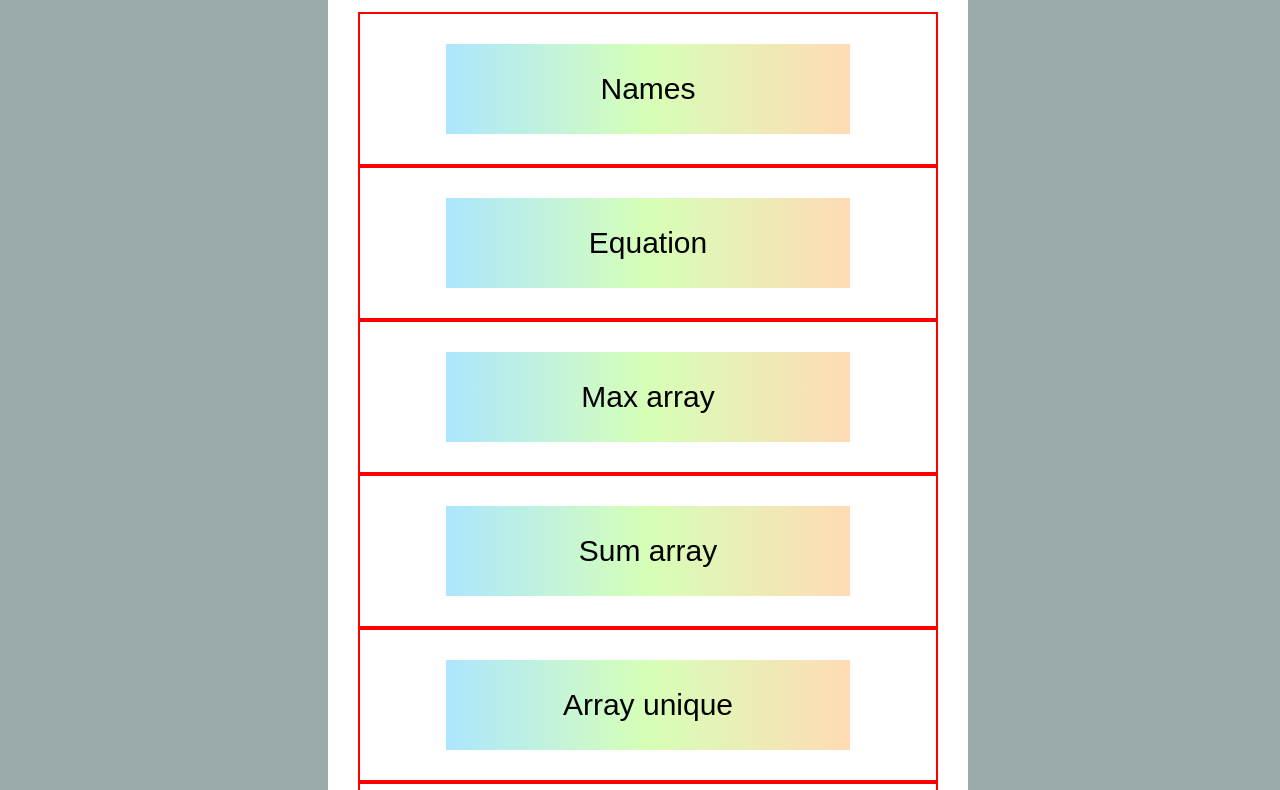
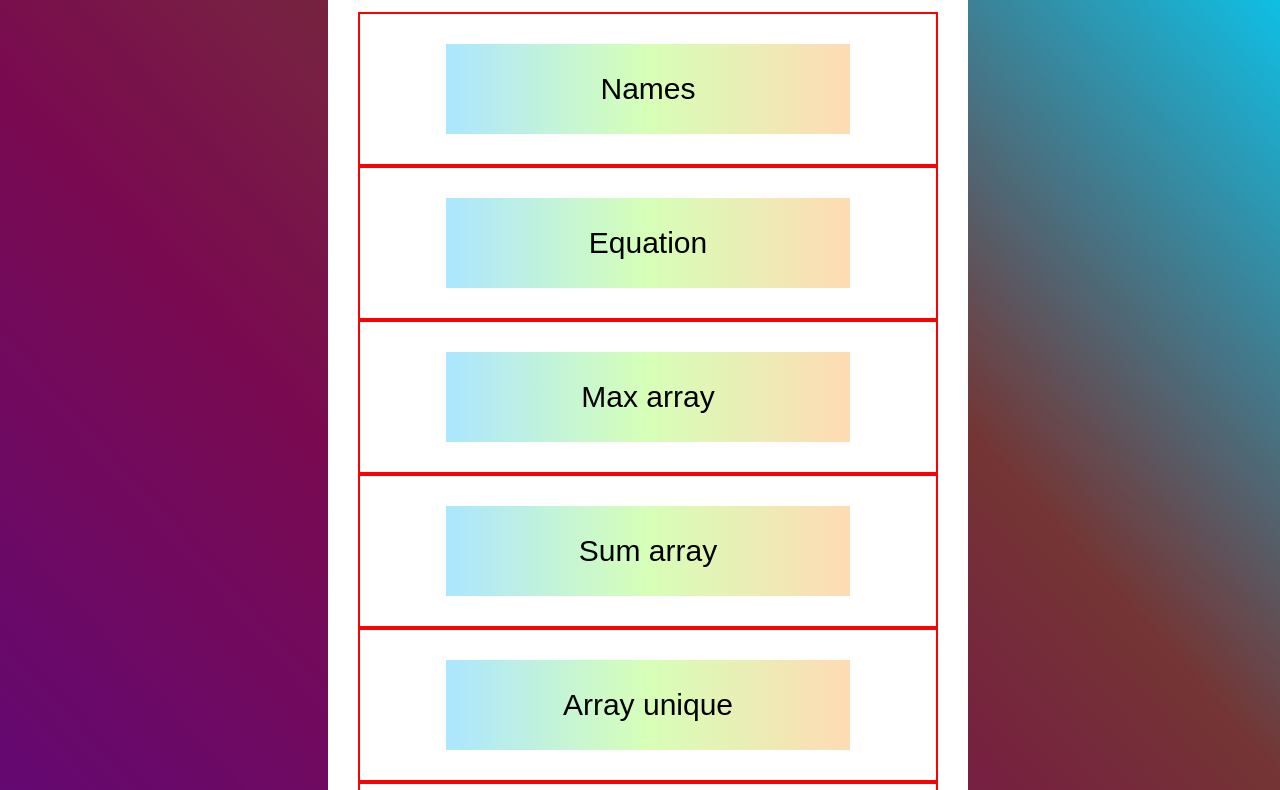
Before and after one commit to mitskevich-paul/js-hw, a plain HTML site: page index.html in a window 1280 px wide. Shown: the part 119-909 px from the top of the page. Drawn offline with Linux system fonts and the light colour scheme.

Commit message:
Update styles.css

```diff
--- a/styles/styles.css
+++ b/styles/styles.css
@@ -1,5 +1,6 @@
 body {
-    background: rgba(14, 49, 49, 0.417);
+    background: rgb(2,0,36);
+    background: linear-gradient(48deg, rgba(2,0,36,1) 0%, rgba(95,9,123,1) 30%, rgba(121,9,79,0.9976365546218487) 55%, rgba(116,53,52,1) 75%, rgba(0,212,255,1) 100%);
     height: 100%;
     width: 100%;
     overflow-x: hidden;
@@ -13,6 +14,7 @@ h1 {
     height: 100%;
     margin: 30px auto;
     background: white;
+
     border-radius: 40px;
     overflow: hidden;
 }
```
